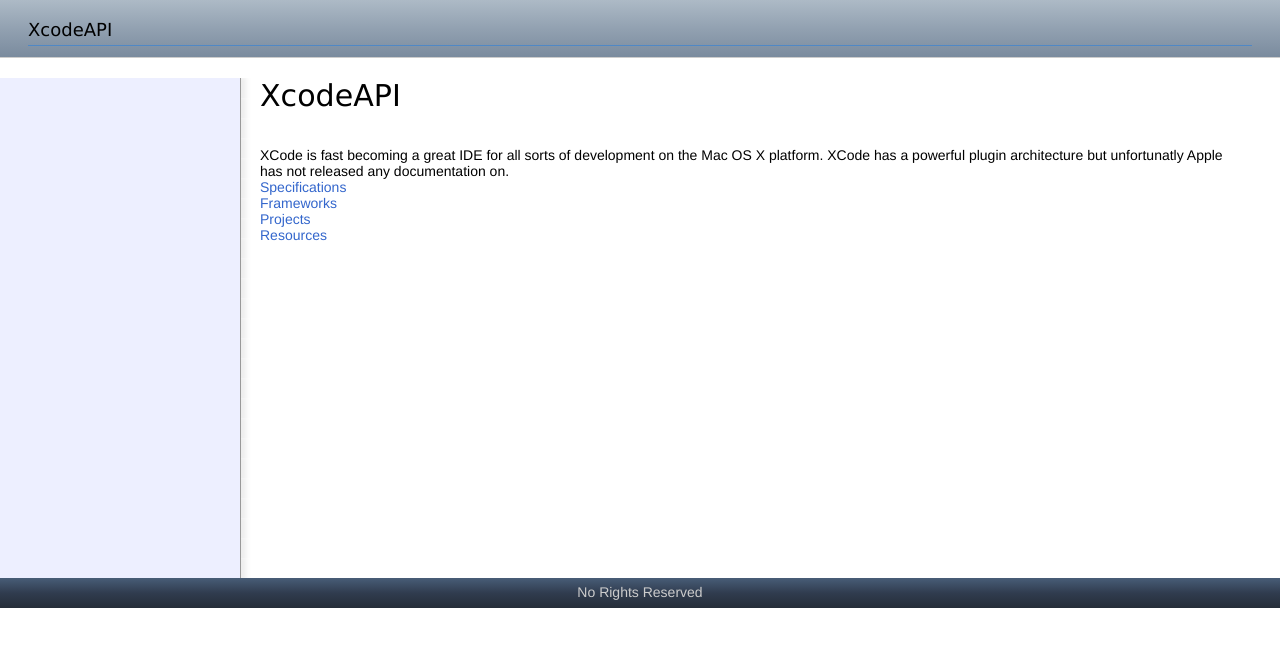
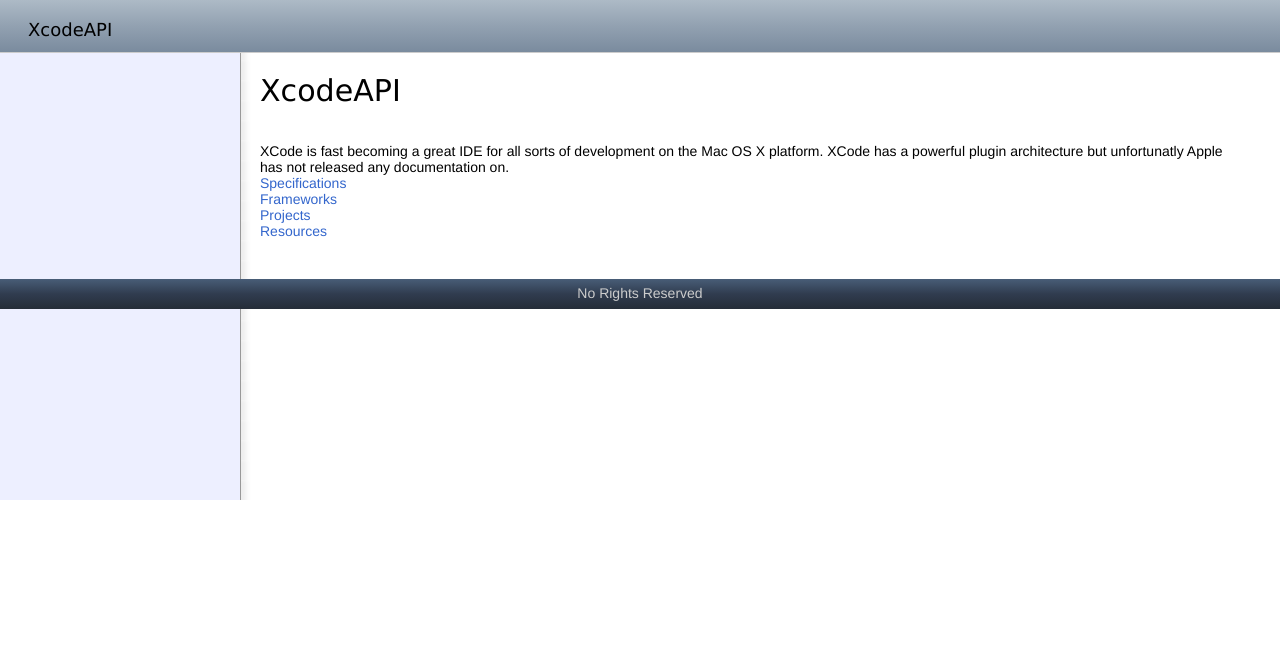
Before and after one commit to lroathe/XcodeAPI, a Jekyll site: the page built from index.md, in a window 1280 px wide. Shown: the top 647 px of the page. Built offline with Jekyll 4.4.1, drawn with Linux system fonts in a browser that asks for light colours; Markdown is read by kramdown in place of the engine named in the settings; comment, search, counter and statistics services are not loaded.

Commit message:
Fixed the default layout so that empty spaces no longer occur

```diff
--- a/_layouts/default.html
+++ b/_layouts/default.html
@@ -15,6 +15,7 @@
 	</script>
 </head>
 <body>
+<div id="wrapper">
 	<header><hgroup>
 		<h1>{{ page.title }} <span class="parent">{{ page.parent }}</span><span class="type">{{ page.type }}</span></h1>
 		<h2>{{ page.breadcrumbs }}</h2>
@@ -23,15 +24,16 @@
 			{{ page.header_extras }}
 		</ul>
 	</hgroup></header>
-	<div id="wrapper">
+
 		<nav>
 		</nav>
 		<div id="content">
 			{{ content }}
 		</div>
-	</div>
+
 	<footer>
 		<p>No Rights Reserved</p>
 	</footer>
+</div>
 </body>
 </html>
--- a/_sass/screen.scss
+++ b/_sass/screen.scss
@@ -96,6 +96,8 @@
 		font-size: 12px;
 		margin: 0;
 		padding: 0;
+		border: none;
+		padding-bottom: 0;
 	}
 	ul {
 		margin-top: 0.3em;
--- a/css/screen.css
+++ b/css/screen.css
@@ -2,7 +2,7 @@
  * In this file you should write your main styles. (or centralize your imports)
  * Import this file using the following HTML or equivalent:
  * <link href="/stylesheets/screen.css" media="screen, projection" rel="stylesheet" type="text/css" /> */
-/* line 14, ../../../../.gem/ruby/1.8/gems/compass-0.10.1/frameworks/compass/stylesheets/compass/reset/_utilities.scss */
+/* line 14, ../../../../../Library/Ruby/Gems/1.8/gems/compass-0.10.1/frameworks/compass/stylesheets/compass/reset/_utilities.scss */
 html, body, div, span, applet, object, iframe,
 h1, h2, h3, h4, h5, h6, p, blockquote, pre,
 a, abbr, acronym, address, big, cite, code,
@@ -22,42 +22,42 @@
   vertical-align: baseline;
 }
 
-/* line 17, ../../../../.gem/ruby/1.8/gems/compass-0.10.1/frameworks/compass/stylesheets/compass/reset/_utilities.scss */
+/* line 17, ../../../../../Library/Ruby/Gems/1.8/gems/compass-0.10.1/frameworks/compass/stylesheets/compass/reset/_utilities.scss */
 body {
   line-height: 1;
   color: black;
   background: white;
 }
 
-/* line 19, ../../../../.gem/ruby/1.8/gems/compass-0.10.1/frameworks/compass/stylesheets/compass/reset/_utilities.scss */
+/* line 19, ../../../../../Library/Ruby/Gems/1.8/gems/compass-0.10.1/frameworks/compass/stylesheets/compass/reset/_utilities.scss */
 ol, ul {
   list-style: none;
 }
 
-/* line 21, ../../../../.gem/ruby/1.8/gems/compass-0.10.1/frameworks/compass/stylesheets/compass/reset/_utilities.scss */
+/* line 21, ../../../../../Library/Ruby/Gems/1.8/gems/compass-0.10.1/frameworks/compass/stylesheets/compass/reset/_utilities.scss */
 table {
   border-collapse: separate;
   border-spacing: 0;
   vertical-align: middle;
 }
 
-/* line 23, ../../../../.gem/ruby/1.8/gems/compass-0.10.1/frameworks/compass/stylesheets/compass/reset/_utilities.scss */
+/* line 23, ../../../../../Library/Ruby/Gems/1.8/gems/compass-0.10.1/frameworks/compass/stylesheets/compass/reset/_utilities.scss */
 caption, th, td {
   text-align: left;
   font-weight: normal;
   vertical-align: middle;
 }
 
-/* line 25, ../../../../.gem/ruby/1.8/gems/compass-0.10.1/frameworks/compass/stylesheets/compass/reset/_utilities.scss */
+/* line 25, ../../../../../Library/Ruby/Gems/1.8/gems/compass-0.10.1/frameworks/compass/stylesheets/compass/reset/_utilities.scss */
 q, blockquote {
   quotes: "" "";
 }
-/* line 96, ../../../../.gem/ruby/1.8/gems/compass-0.10.1/frameworks/compass/stylesheets/compass/reset/_utilities.scss */
+/* line 96, ../../../../../Library/Ruby/Gems/1.8/gems/compass-0.10.1/frameworks/compass/stylesheets/compass/reset/_utilities.scss */
 q:before, q:after, blockquote:before, blockquote:after {
   content: "";
 }
 
-/* line 27, ../../../../.gem/ruby/1.8/gems/compass-0.10.1/frameworks/compass/stylesheets/compass/reset/_utilities.scss */
+/* line 27, ../../../../../Library/Ruby/Gems/1.8/gems/compass-0.10.1/frameworks/compass/stylesheets/compass/reset/_utilities.scss */
 a img {
   border: none;
 }
@@ -168,27 +168,29 @@
   font-size: 12px;
   margin: 0;
   padding: 0;
+  border: none;
+  padding-bottom: 0;
 }
-/* line 100, ../_sass/screen.scss */
+/* line 102, ../_sass/screen.scss */
 header ul {
   margin-top: 0.3em;
   margin-bottom: 0;
   font-size: 12px;
 }
-/* line 104, ../_sass/screen.scss */
+/* line 106, ../_sass/screen.scss */
 header ul li {
   list-style: none;
   margin-left: 0;
   margin-bottom: 0;
 }
 
-/* line 112, ../_sass/screen.scss */
+/* line 114, ../_sass/screen.scss */
 #wrapper {
   background: white url("/images/bg.png") repeat-y;
   min-height: 500px;
 }
 
-/* line 117, ../_sass/screen.scss */
+/* line 119, ../_sass/screen.scss */
 nav {
   float: left;
   width: 210px;
@@ -198,13 +200,13 @@
   line-height: 14px;
 }
 
-/* line 126, ../_sass/screen.scss */
+/* line 128, ../_sass/screen.scss */
 #content {
   margin-left: 250px;
   padding: 0 40px 40px 10px;
 }
 
-/* line 131, ../_sass/screen.scss */
+/* line 133, ../_sass/screen.scss */
 footer {
   clear: both;
   height: 30px;
@@ -212,14 +214,14 @@
   background-image: -webkit-gradient(linear, 0% 0%, 0% 100%, color-stop(0%, #485d77), color-stop(50%, #303c4f), color-stop(100%, #252d38));
   background-image: -moz-linear-gradient(top, #485d77 0%, #303c4f 50%, #252d38 100%);
 }
-/* line 136, ../_sass/screen.scss */
+/* line 138, ../_sass/screen.scss */
 footer p {
   color: #CCC;
   padding: 6px 0px;
   text-align: center;
 }
 
-/* line 144, ../_sass/screen.scss */
+/* line 146, ../_sass/screen.scss */
 .clear {
   clear: both;
   width: 0;
```
Also changed, not shown: 1 other file.
